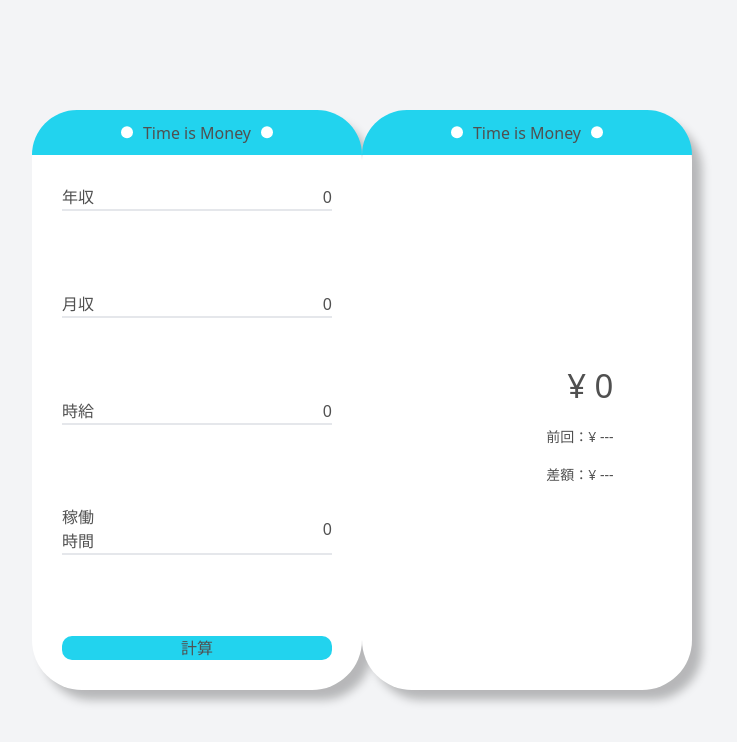
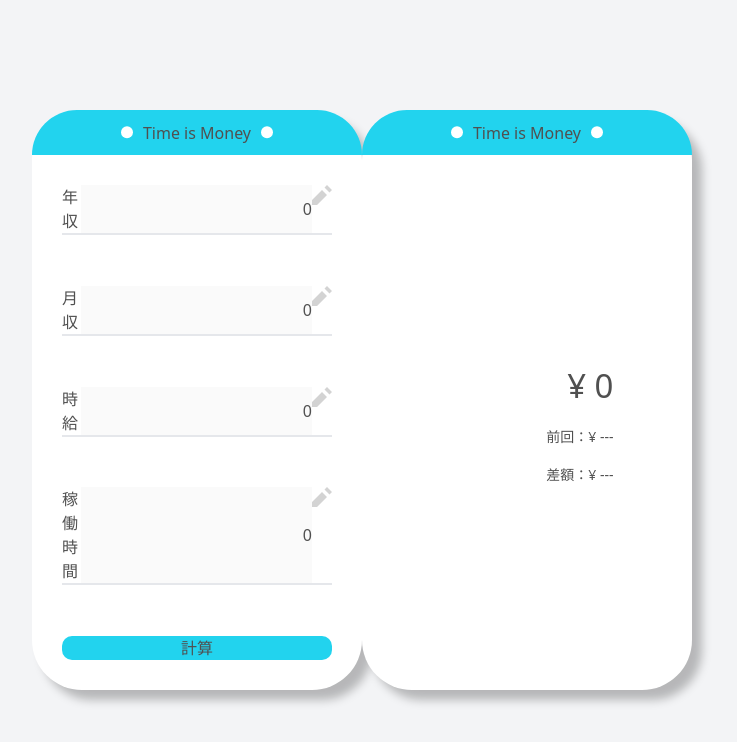
Before and after one commit to daydule/odyssey-frontend, a Next.js app: page /main in a window 1280 px wide. Shown: the top 742 px of the page, without its empty margins (278-1015 px from the left). Built offline with nearby package versions, Linux system fonts and the light colour scheme.

Commit message:
fix: レビュー内容反映

```diff
--- a/src/components/leaf/MainCardInput.tsx
+++ b/src/components/leaf/MainCardInput.tsx
@@ -14,9 +14,6 @@ const MainCardInput = ({ label, handleChange, value, placeholder, handleClick, i
   };
   const inputType = (handleClick: Props['handleClick']) => {
     if (isActive) {
-      if (!handleClick) {
-        return;
-      } else {
       return (
         <div className='flex'>
           <input
@@ -29,7 +26,7 @@ const MainCardInput = ({ label, handleChange, value, placeholder, handleClick, i
             type='tel'
           />
           <svg
-              onClick={() => handleClick(label)}
+            onClick={() => handleClick && handleClick(label)}
             xmlns='http://www.w3.org/2000/svg'
             width='20'
             height='20'
@@ -40,7 +37,6 @@ const MainCardInput = ({ label, handleChange, value, placeholder, handleClick, i
           </svg>
         </div>
       );
-      }
     } else {
       return (
         <input
--- a/src/components/tree/MainCardWithInput.tsx
+++ b/src/components/tree/MainCardWithInput.tsx
@@ -88,7 +88,7 @@ const MainCardWithMoneyResult = () => {
           value={annualIncome}
           placeholder='入力してください'
           handleClick={handleClick === CONSTANT.LABEL.ANNUAL_INCOME ? undefined : setHandleClick}
-          isActive={handleClick === CONSTANT.LABEL.ANNUAL_INCOME}
+          isActive={handleClick !== CONSTANT.LABEL.ANNUAL_INCOME}
         />
         <MainCardInput
           label={CONSTANT.LABEL.MONTHLY_INCOME}
@@ -96,7 +96,7 @@ const MainCardWithMoneyResult = () => {
           value={monthlyIncome}
           placeholder='入力してください'
           handleClick={handleClick === CONSTANT.LABEL.MONTHLY_INCOME ? undefined : setHandleClick}
-          isActive={handleClick === CONSTANT.LABEL.ANNUAL_INCOME}
+          isActive={handleClick !== CONSTANT.LABEL.MONTHLY_INCOME}
         />
         <MainCardInput
           label={CONSTANT.LABEL.HOURLY_WAGE}
@@ -104,14 +104,15 @@ const MainCardWithMoneyResult = () => {
           value={hourlyWage}
           placeholder='入力してください'
           handleClick={handleClick === CONSTANT.LABEL.HOURLY_WAGE ? undefined : setHandleClick}
-          isActive={handleClick === CONSTANT.LABEL.ANNUAL_INCOME}
+          isActive={handleClick !== CONSTANT.LABEL.HOURLY_WAGE}
         />
         <MainCardInput
           label={CONSTANT.LABEL.HOUR}
           handleChange={setHour}
           value={hour}
           placeholder='入力してください'
-          isActive={handleClick === CONSTANT.LABEL.ANNUAL_INCOME}
+          handleClick={handleClick === CONSTANT.LABEL.HOUR ? undefined : setHandleClick}
+          isActive={handleClick !== CONSTANT.LABEL.HOUR}
         />
         <Button buttonColor='bg-cyan-400' buttonText='計算' handleClick={calcMainPrice} />
       </div>
```
Also changed, not shown: 1 other file (tests, documents, lock files or other folders). Lines whose indentation alone changed are shown as unchanged.
